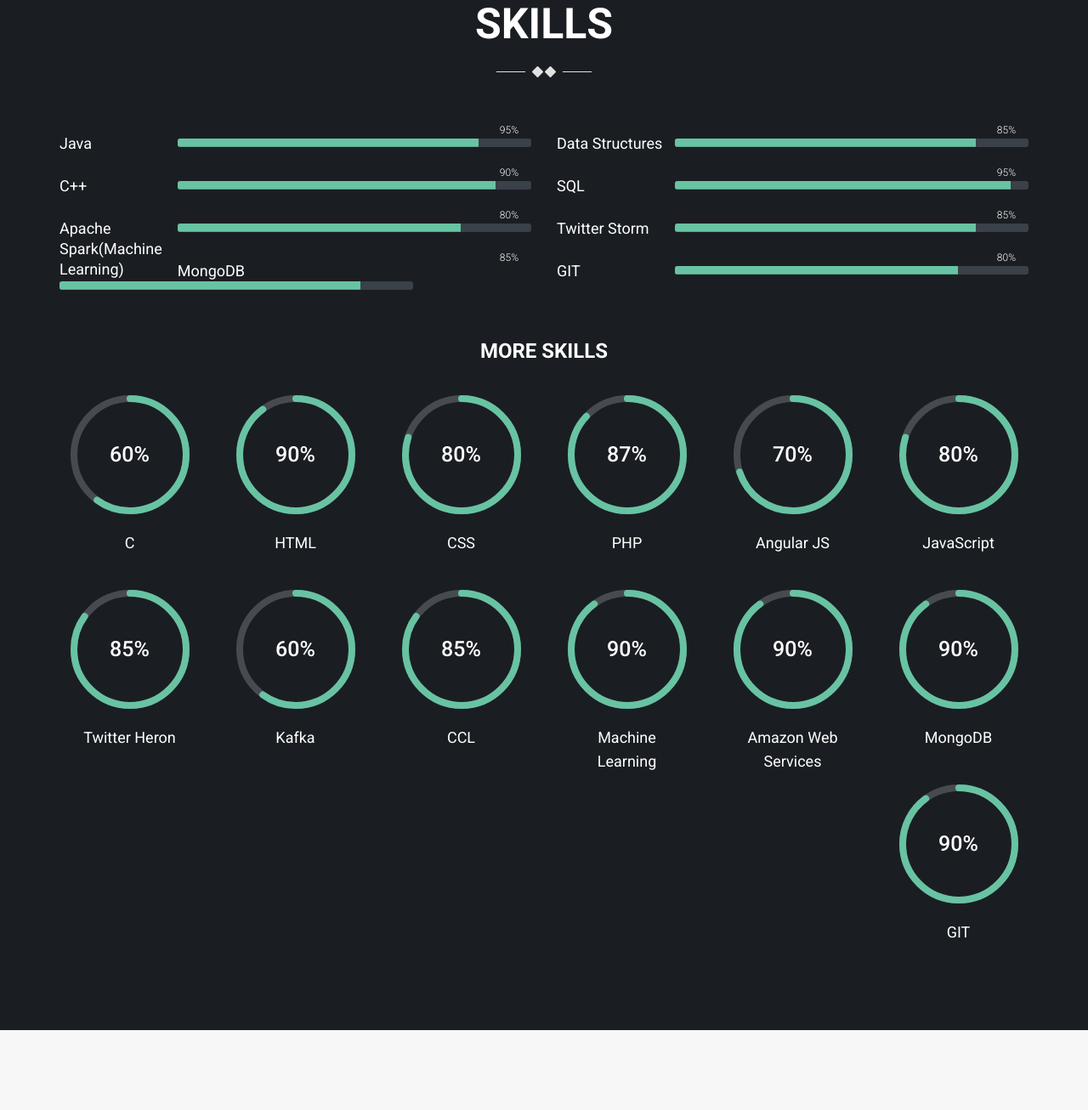
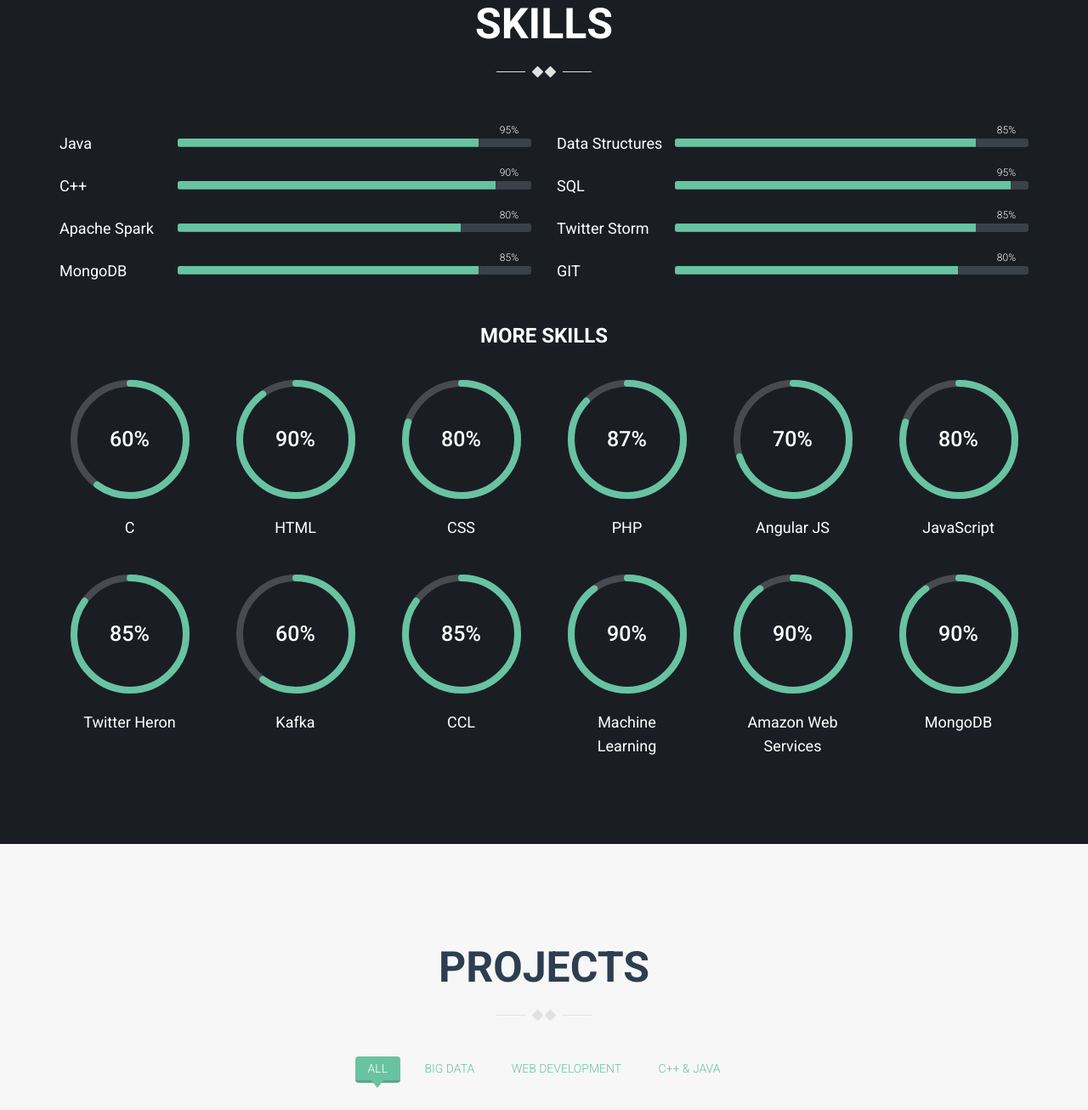
Before and after one commit to npdarsini/npdarsini.github.io, a plain HTML site: page index.html in a window 1280 px wide. Shown: the part 4196-5502 px from the top of the page at 85% size. Drawn offline with Linux system fonts and the light colour scheme; some packages are replaced by stand-ins of ours; a script that the page names is missing.

Commit message:
Skills Updated

```diff
--- a/index.html
+++ b/index.html
@@ -368,7 +368,7 @@
               </div><!-- /.progress -->
             </div><!-- /.skill-progress -->
             <div class="skill-progress">
-              <div class="skill-title"><h3>Apache Spark(Machine Learning)</h3></div>
+              <div class="skill-title"><h3>Apache Spark</h3></div>
               <div class="progress">
                 <div class="progress-bar six-sec-ease-in-out" role="progressbar" aria-valuenow="80" aria-valuemin="0" aria-valuemax="100" ><span>80%</span>
                 </div>
@@ -516,15 +516,6 @@
                     </div>
                 </div>
             </div>
-			<div class="col-xs-12 col-sm-4 col-md-2">
-              <div class="chart" data-percent="90" data-color="3498db">
-                    <span class="percent"></span>
-                    <div class="chart-text">
-                      <span>GIT</span>
-                    </div>
-                </div>
-            </div>
-
 		</div>
       </div><!-- /.container -->
     </section><!-- End Skills Section -->
```
